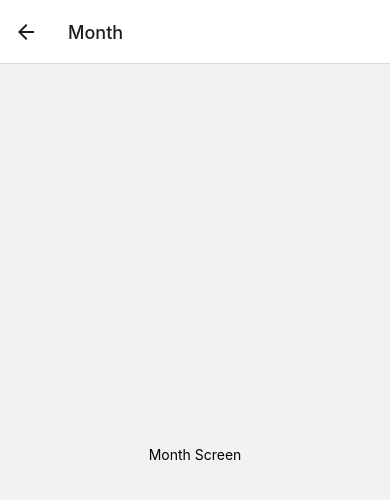
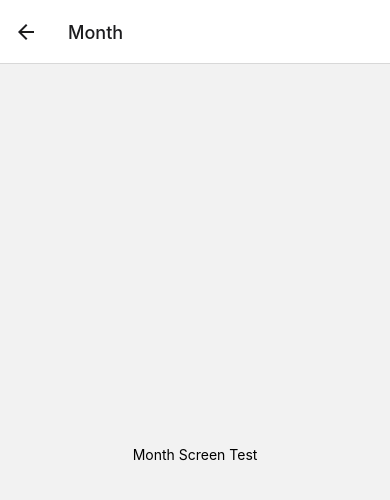
Before and after one commit to LuckyHunny/accountBook, a React Native app: screen /Month in a window 390 px wide. Shown: the top 500 px of the page. Built offline with nearby package versions, Linux system fonts and the light colour scheme.

Commit message:
branch test

```diff
--- a/page/MonthScreen.js
+++ b/page/MonthScreen.js
@@ -4,7 +4,7 @@ import { View, Text, StyleSheet } from 'react-native';
 const MonthScreen = () => {
   return (
     <View style={styles.container}>
-      <Text>Month Screen</Text>
+      <Text>Month Screen Test</Text>
     </View>
   );
 };
```
